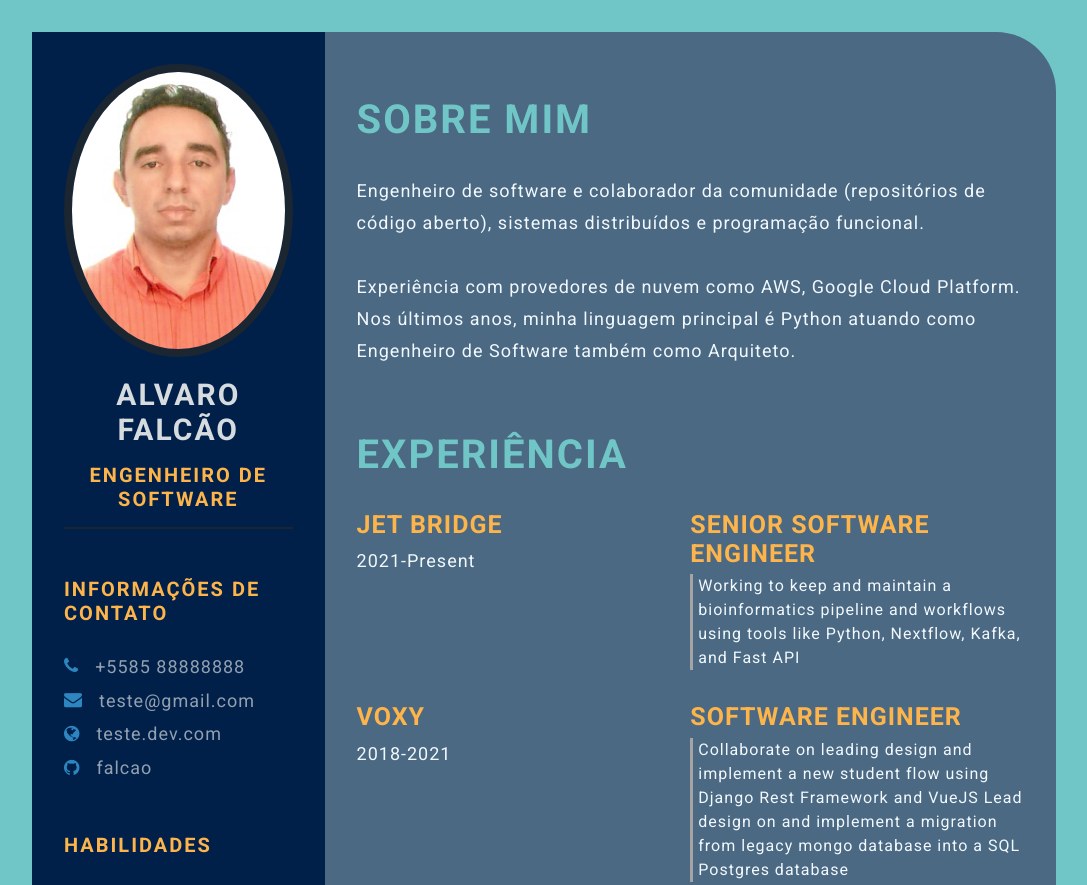
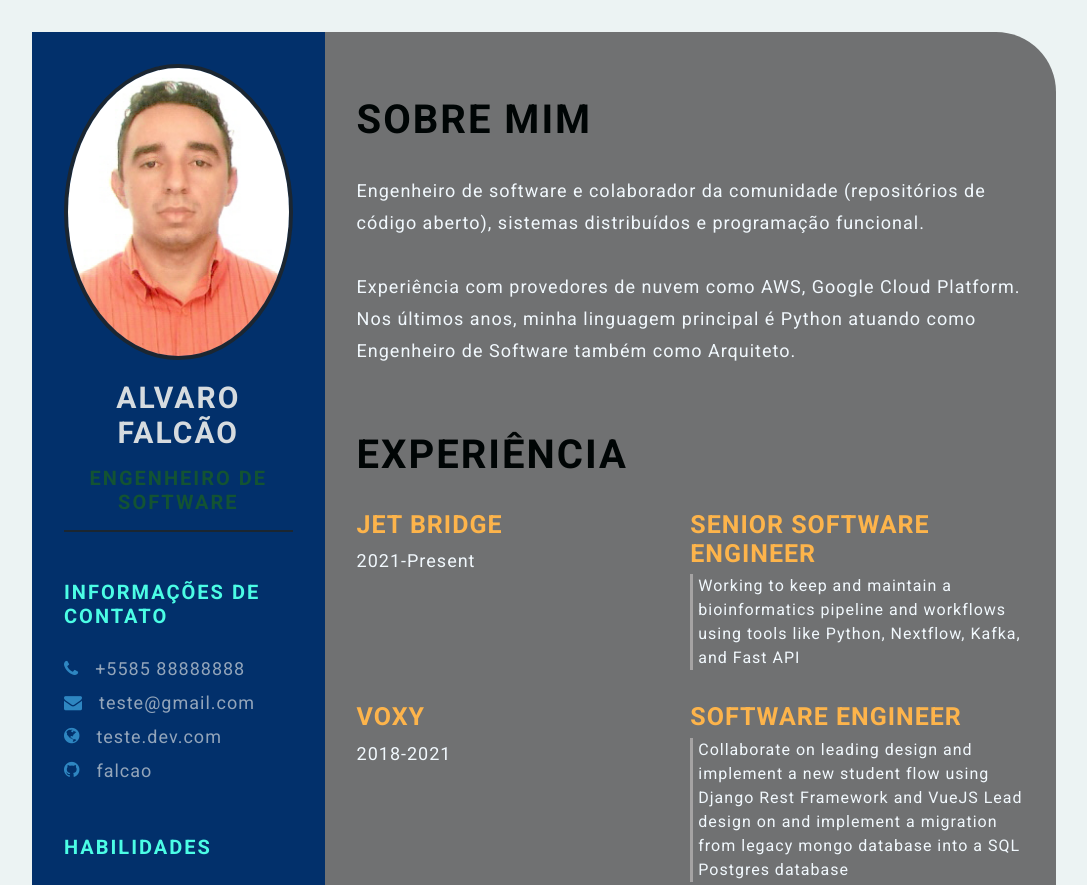
Before and after one commit to Alvarofalcao/aula1ebac.github.io, a plain HTML site: page index.html in a window 1280 px wide. Shown: the top 885 px of the page, without its empty margins (96-1183 px from the left). Drawn offline with Linux system fonts and the light colour scheme.

Commit message:
atualizacao css

```diff
--- a/style.css
+++ b/style.css
@@ -7,7 +7,7 @@
 }
 
 body {
-    background-color: #70c6c7;
+    background-color: #ecf3f3;
 }
 
 .resume-contents {
@@ -21,13 +21,13 @@ body {
 .left-section {
     grid-column: span 2;
     height: 100%;
-    background-color: #00204A;
+    background-color: #02306b;
 }
 
 .right-section {
     grid-column: span 5;
     height: 100%;
-    background-color: #4B6982;
+    background-color: #707172;
     border-radius: 0px 60px 0px 0px;
 }
 
@@ -43,7 +43,7 @@ body {
 .profile .profile-image {
     width: 100%;
     border-radius: 50%;
-    border: 8px solid #1B2631;
+    border: 4px solid #1B2631;
 }
 
 .name {
@@ -57,7 +57,7 @@ body {
 }
 
 .profession {
-    color: #FDB44B;
+    color: #135333;
     font-size: 20px;
     text-transform: uppercase;
     text-align: center;
@@ -68,7 +68,7 @@ body {
 
 /* .contact-info { border-bottom: 2px solid #1B2631; } */
 .left-title {
-    color: #FDB44B;
+    color: #4bfde5;
     font-size: 20px;
     letter-spacing: 2px;
     text-transform: uppercase;
@@ -135,7 +135,7 @@ body {
 }
 
 .right-title {
-    color: #70C6C7;
+    color: #000505;
     font-size: 40px;
     letter-spacing: 2px;
     text-transform: uppercase;
```
